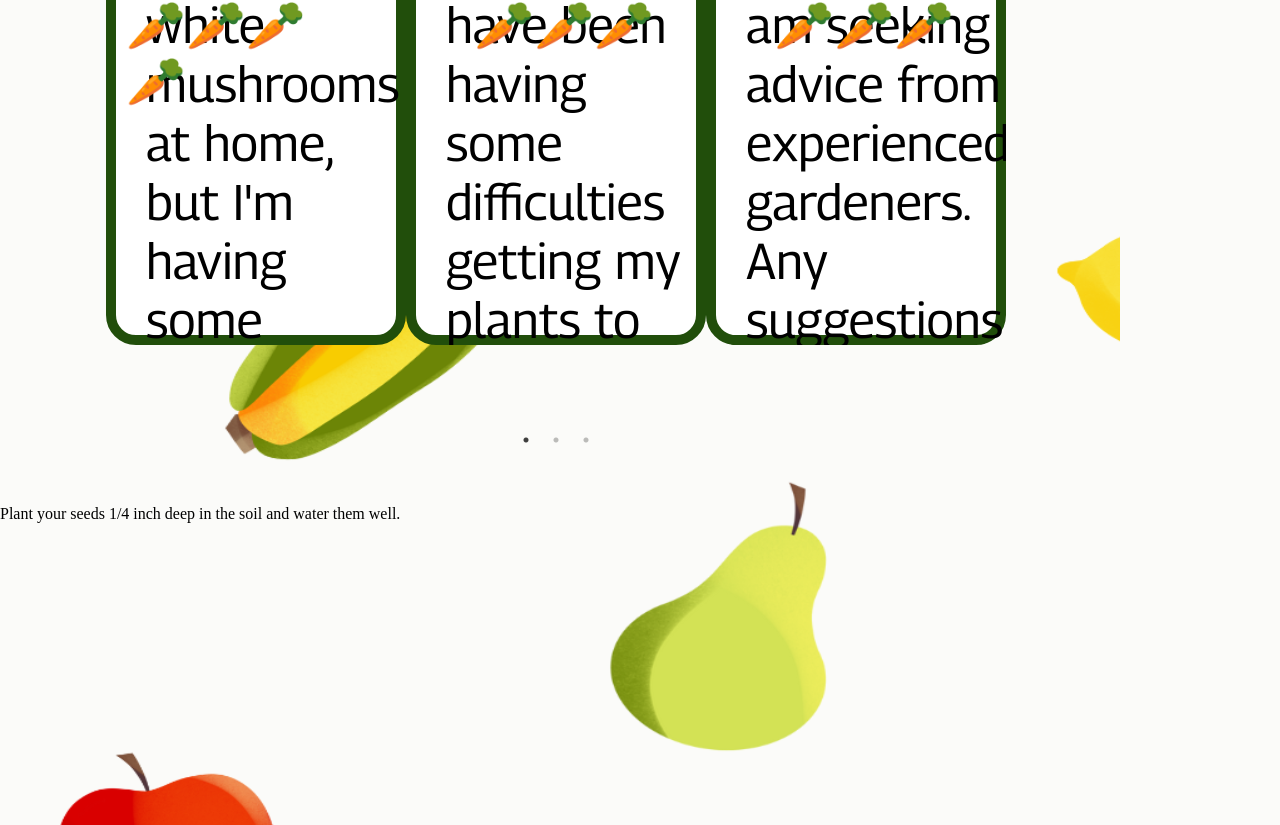
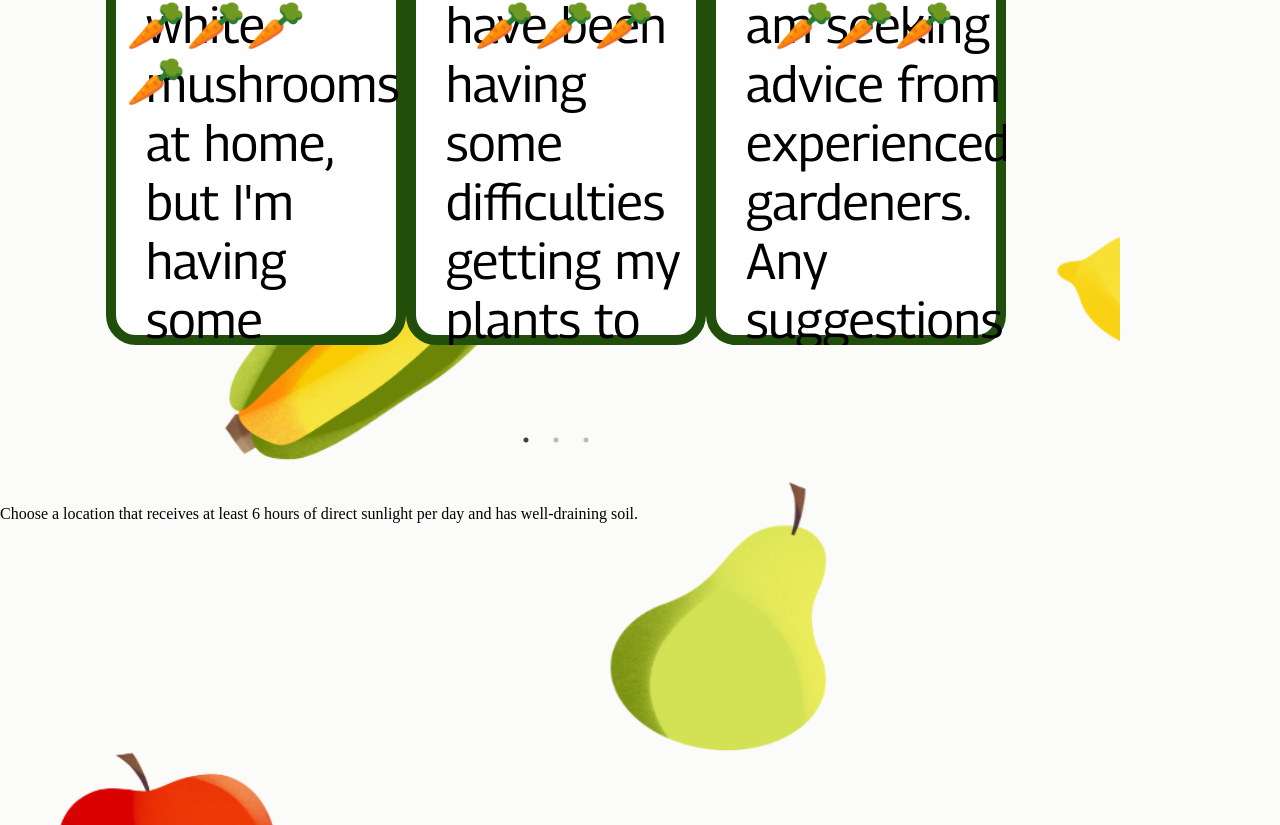
Before and after one commit to SchoolOfCode/bc13_final-project_front-end-maccaw, a Next.js app in the folder home-grown/: page / in a window 1280 px wide. Shown: the part 2043-2868 px from the top of the page. Built offline with nearby package versions, Linux system fonts and the light colour scheme; no server answers.

Commit message:
some chnage

```diff
--- a/home-grown/components/GardenTips.js
+++ b/home-grown/components/GardenTips.js
@@ -14,10 +14,10 @@ function GardenTips() {
       setGardenTips(0);
     }
   }, []);
-  console.log(garden_tips[gardenTips].tip)
+  console.log(garden_tips[0].tip)
   return (
     <div>
-      <p>{garden_tips[gardenTips].tip}</p>
+      <p key={garden_tips[0].tip_id}>{garden_tips[0].tip}</p>
     </div>
   );
 
```
